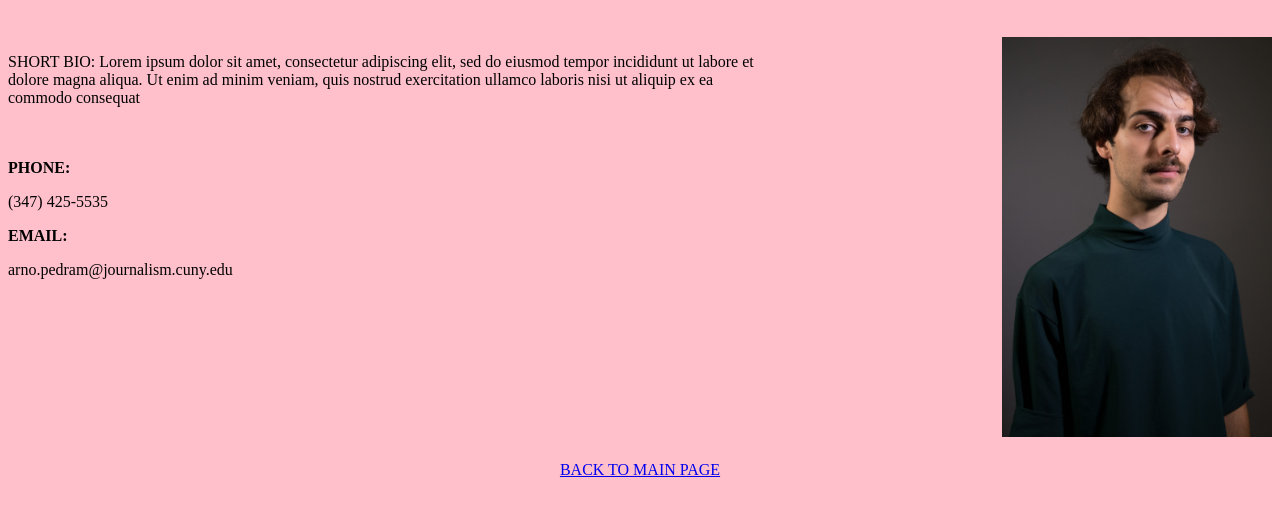
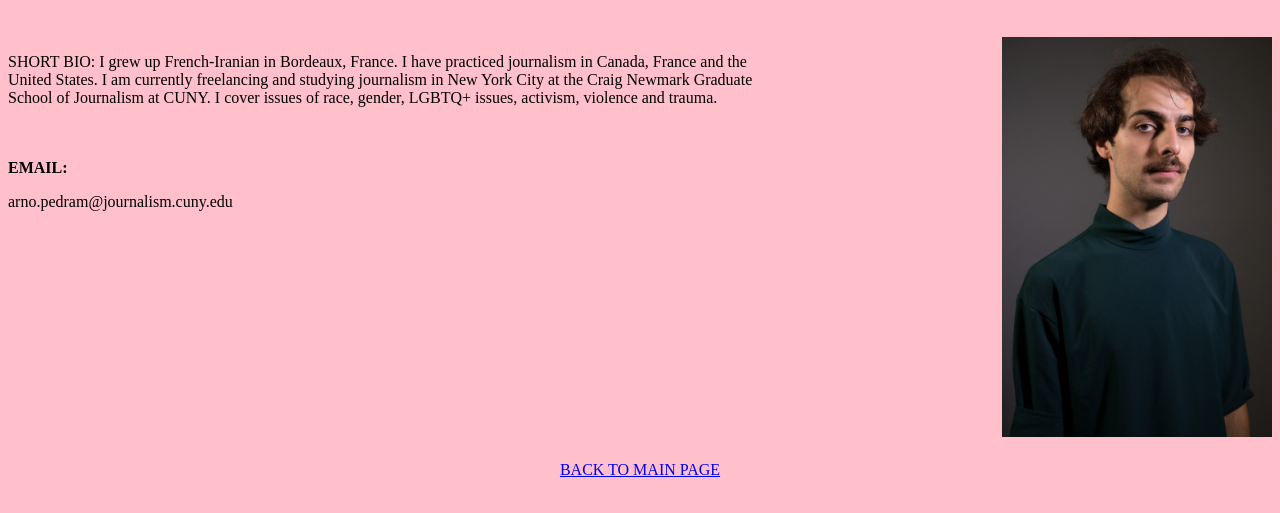
Before and after one commit to arnopedram/contact, a plain HTML site: page index.html in a window 1280 px wide. Shown: the part 61-574 px from the top of the page. Drawn offline with Linux system fonts and the light colour scheme.

Commit message:
Update index.html

```diff
--- a/index.html
+++ b/index.html
@@ -12,11 +12,9 @@
 		<img src="pp.jpg" width="270px" height="400px">
 	</div>
 	<div id="writing">
-		<p>SHORT BIO: Lorem ipsum dolor sit amet, consectetur adipiscing elit, sed do eiusmod tempor incididunt ut labore et dolore magna aliqua. Ut enim ad minim veniam, quis nostrud exercitation ullamco laboris nisi ut aliquip ex ea commodo consequat</p>
+		<p>SHORT BIO: I grew up French-Iranian in Bordeaux, France. I have practiced journalism in Canada, France and the United States. I am currently freelancing and studying journalism in New York City at the Craig Newmark Graduate School of Journalism at CUNY. I cover issues of race, gender, LGBTQ+ issues, activism, violence and trauma.</p>
 	<br>
 	<br>
-	<b>PHONE:</b>
-	<p>(347) 425-5535</p>
 	<b>EMAIL:</b>
 	<p>arno.pedram@journalism.cuny.edu</p>
 	</div>
```
